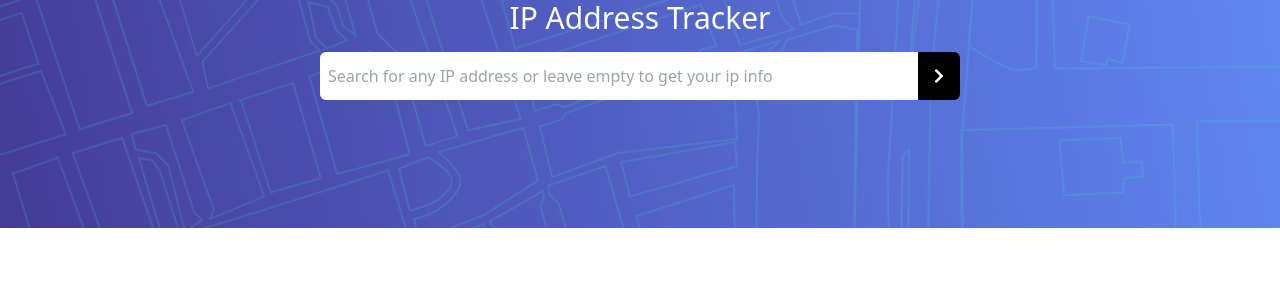
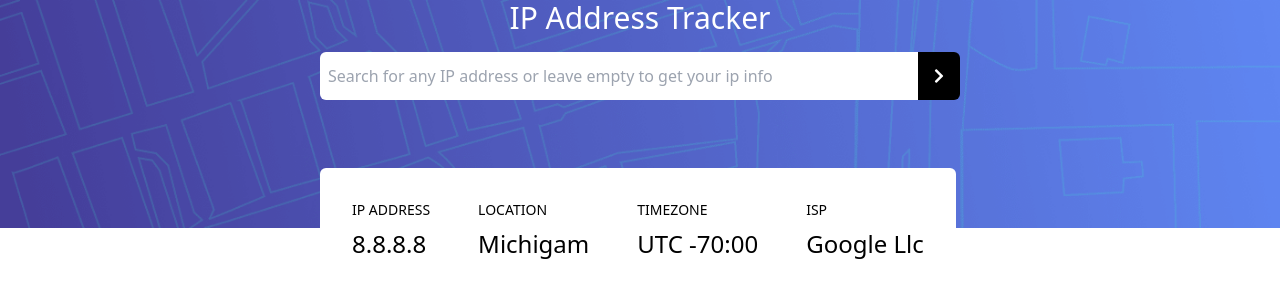
Before and after one commit to bohdanmoroziuk/ip-tracker-app, a Vue app: page / in a window 1280 px wide. Shown: the top 300 px of the page. Built offline with nearby package versions, Linux system fonts and the light colour scheme.

Commit message:
feat(views.home): add ip info block

```diff
--- /dev/null
+++ b/src/components/IPInfo.vue
@@ -0,0 +1,42 @@
+<template>
+  <div
+    class="
+      absolute
+      -bottom-64
+      lg:-bottom-20
+      flex
+      flex-col
+      lg:flex-row
+      bg-white
+      gap-y-4
+      gap-x-12
+      px-8
+      pt-8
+      pb-12
+      rounded-md
+    "
+  >
+    <div class="flex flex-col">
+      <h3 class="text-sm mb-2 uppercase">IP Address</h3>
+      <span class="text-2xl">8.8.8.8</span>
+    </div>
+    <div class="flex flex-col">
+      <h3 class="text-sm mb-2 uppercase">Location</h3>
+      <span class="text-2xl">Michigam</span>
+    </div>
+    <div class="flex flex-col">
+      <h3 class="text-sm mb-2 uppercase">Timezone</h3>
+      <span class="text-2xl">UTC -70:00</span>
+    </div>
+    <div class="flex flex-col">
+      <h3 class="text-sm mb-2 uppercase">Isp</h3>
+      <span class="text-2xl">Google Llc</span>
+    </div>
+  </div>
+</template>
+
+<script>
+export default {
+  name: 'IPInfo',
+};
+</script>
--- a/src/views/Home.vue
+++ b/src/views/Home.vue
@@ -5,6 +5,8 @@
         <h1 class="text-white text-center text-3xl pb-4">IP Address Tracker</h1>
 
         <search-form />
+
+        <i-p-info />
       </div>
     </div>
   </div>
@@ -12,11 +14,13 @@
 
 <script>
 import SearchForm from '@/components/SearchForm.vue';
+import IPInfo from '@/components/IPInfo.vue';
 
 export default {
   name: 'Home',
   components: {
     SearchForm,
+    IPInfo,
   },
 };
 </script>
```
